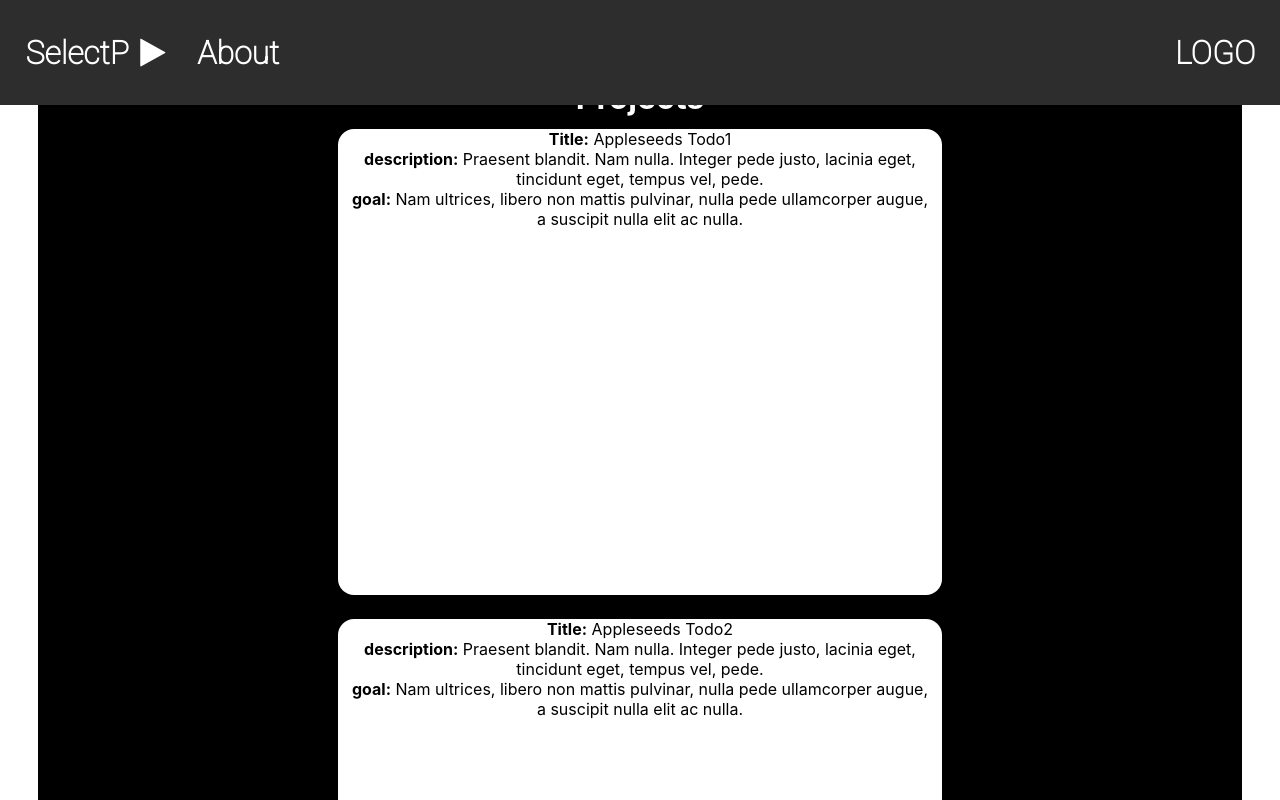
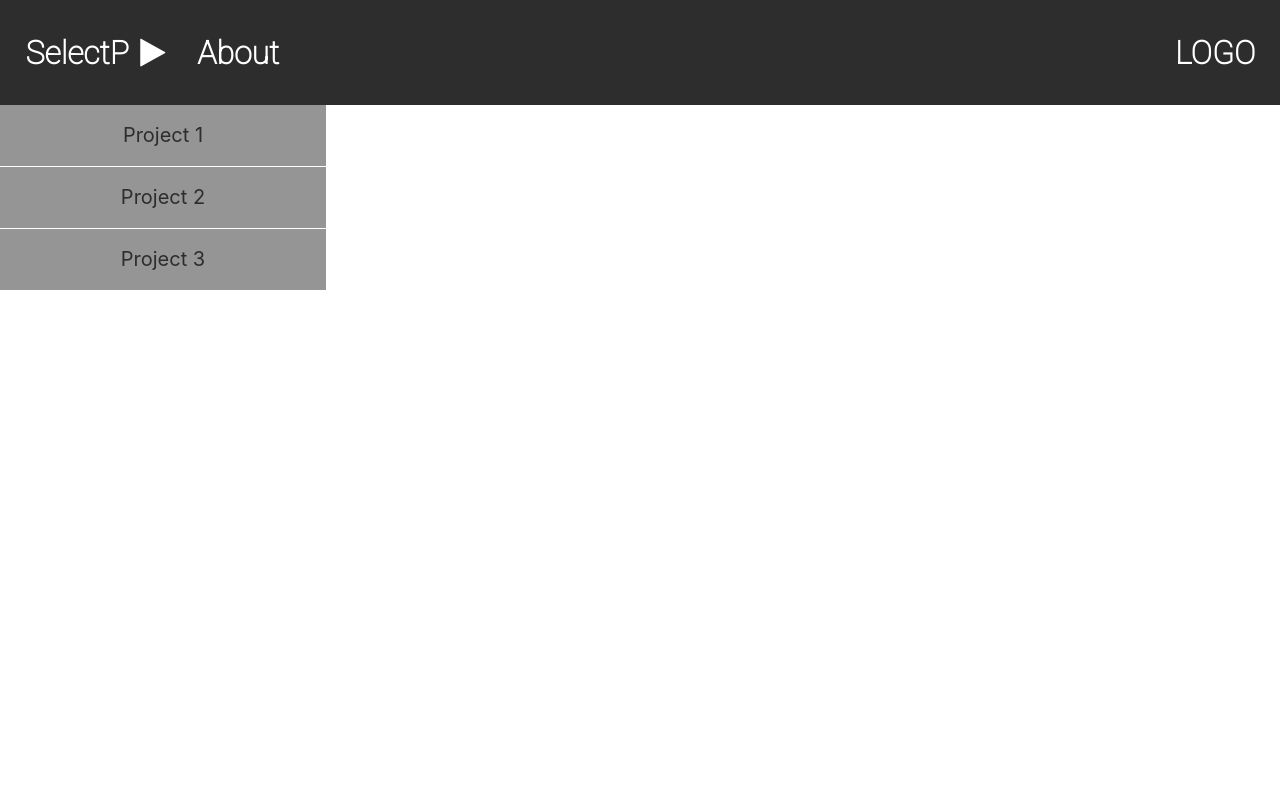
Before and after one commit to morMBen/AppleSeedsTodo_G1, a React (Create React App) app in the folder frontend/: page / in a window 1280 px wide. Shown: the top 800 px of the page. Built offline with nearby package versions, Linux system fonts and the light colour scheme.

Commit message:
dropdown basic design

```diff
--- a/frontend/src/App.tsx
+++ b/frontend/src/App.tsx
@@ -2,13 +2,15 @@ import React from 'react';
 import './App.css';
 import Welcomepage from './Welcomepage';
 import Navbar from './components/navbar/Navbar';
+import Dropdown from './components/dropdown/Dropdown';
 
 
 function App() {
   return (
     <div className='App'>
       <Navbar></Navbar>
-      <Welcomepage tasks={[]} addTask={()=>{}}/>
+      {/* <Welcomepage tasks={[]} addTask={()=>{}}/> */}
+      <Dropdown/>
     </div>
   );
 }
--- a/frontend/src/components/dropdown/Dropdown.css
+++ b/frontend/src/components/dropdown/Dropdown.css
@@ -0,0 +1,35 @@
+body {
+  --color-light: #ffffff;
+  --color-dark: #2d2d2d;
+  --list-bg-color: #959595;
+}
+
+.dropdown-list {
+  list-style-type: none;
+  height: 100%;
+  width: 20.375rem;
+  display: flex;
+  flex-direction: column;
+  justify-content: center;
+  align-items: center;
+  position: relative;
+  left: 0;
+  top: 6.564rem;
+  background-color: var(--list-bg-color);
+}
+
+.dropdown-item{
+    line-height: 21px;
+    border-bottom: 1px solid white;
+    text-align: center;
+    padding: 20px;
+    margin:auto;
+    width: 100%;
+}
+
+.dropdown-item {
+  margin-right: 20px;
+  font-size: 20px;
+  color: var(--color-dark);
+  cursor: pointer;
+}
--- a/frontend/src/components/dropdown/Dropdown.tsx
+++ b/frontend/src/components/dropdown/Dropdown.tsx
@@ -1,9 +1,13 @@
 import React from 'react'
-import "./Dropdwon.css";
+import "./Dropdown.css";
 
 const Dropdown = () => {
   return (
-    <div>Dropdown</div>
+    <ul className="dropdown-list">
+      <li className="dropdown-item">Project 1</li>
+      <li className="dropdown-item">Project 2</li>
+      <li className="dropdown-item">Project 3</li>
+    </ul>
   )
 }
 
```
